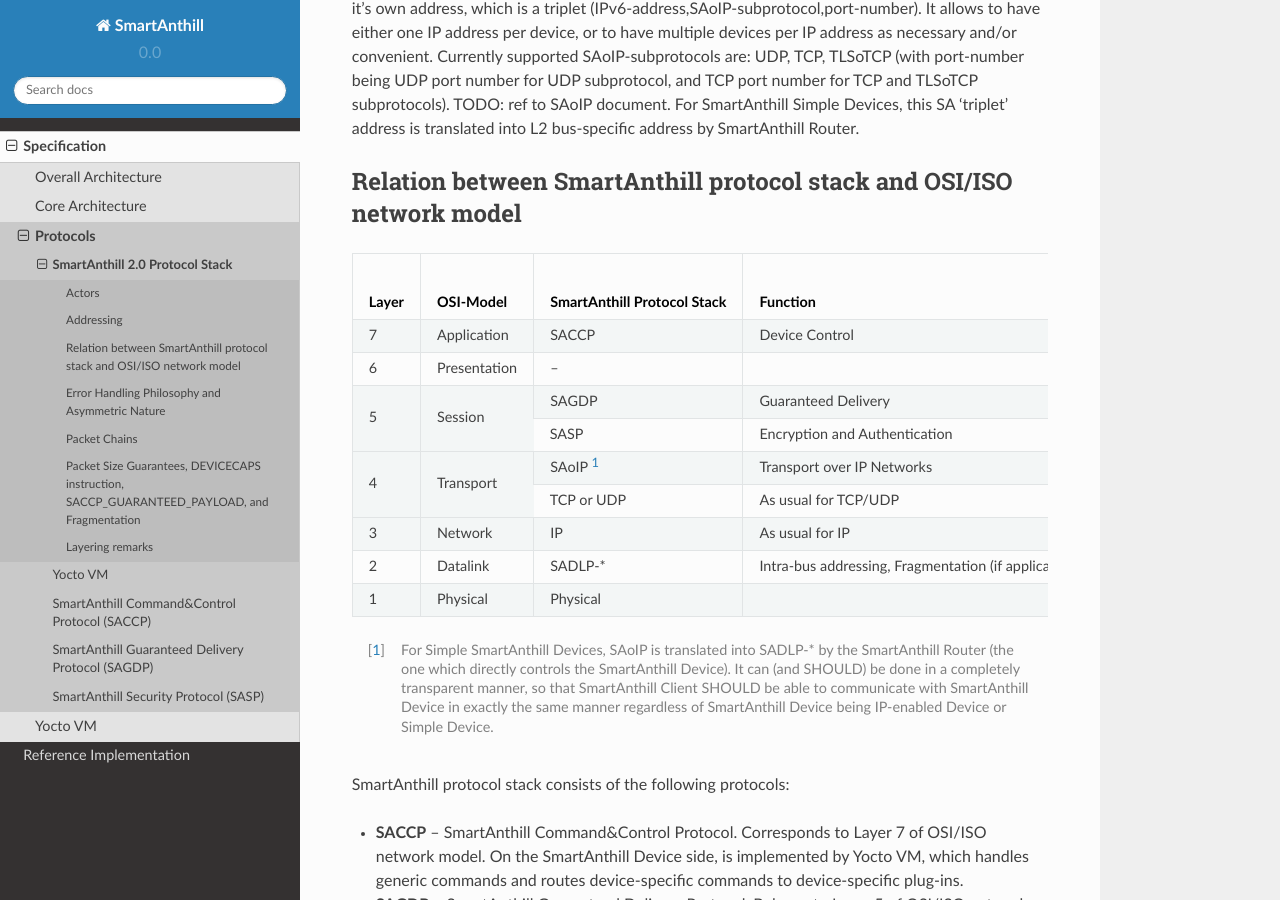
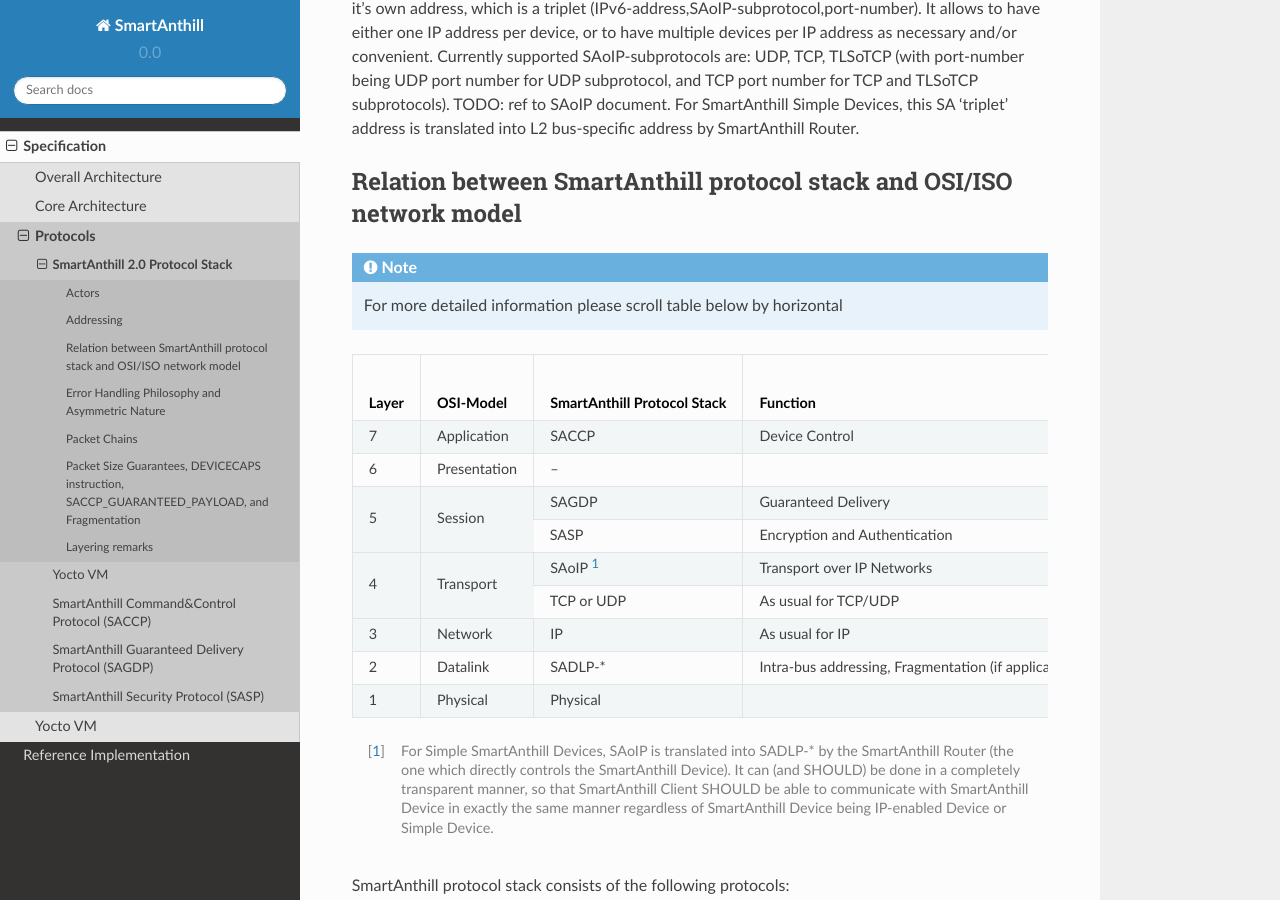
Before and after one commit to smartanthill/smartanthill2_0, a Sphinx documentation site: the page built from docs/design-documents/protocols/smartanthill-protocol-stack.rst, in a window 1280 px wide and 900 px high, scrolled down 1247 px. Built offline with Sphinx 7.4.7 and the Read the Docs theme 2.0.0, drawn with Linux system fonts in a browser that asks for light colours.

Commit message:
Add note about horizontal scroll

```diff
--- a/docs/design-documents/protocols/smartanthill-protocol-stack.rst
+++ b/docs/design-documents/protocols/smartanthill-protocol-stack.rst
@@ -57,6 +57,9 @@ In SmartAnthill, each SmartAnthill Device (whether Simple Device or IP-enabled d
 
 Relation between SmartAnthill protocol stack and OSI/ISO network model
 ----------------------------------------------------------------------
+
+.. note::
+    For more detailed information please scroll table below by horizontal
 
 +--------+--------------+------------------+-----------------------+----------------------+------------------------+----------------------------+------------------------+
 | Layer  | OSI-Model    | SmartAnthill     |     Function          | Implementation       | Implementation         | Implementation             | Implementation         |
```
